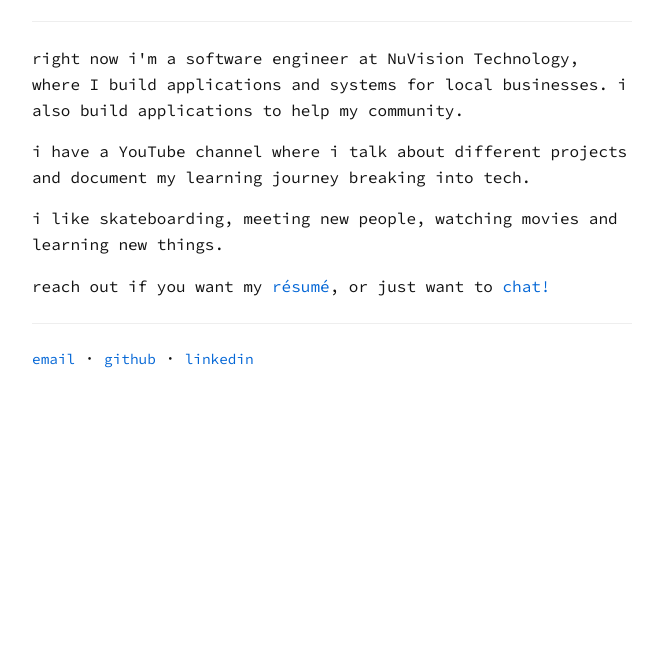
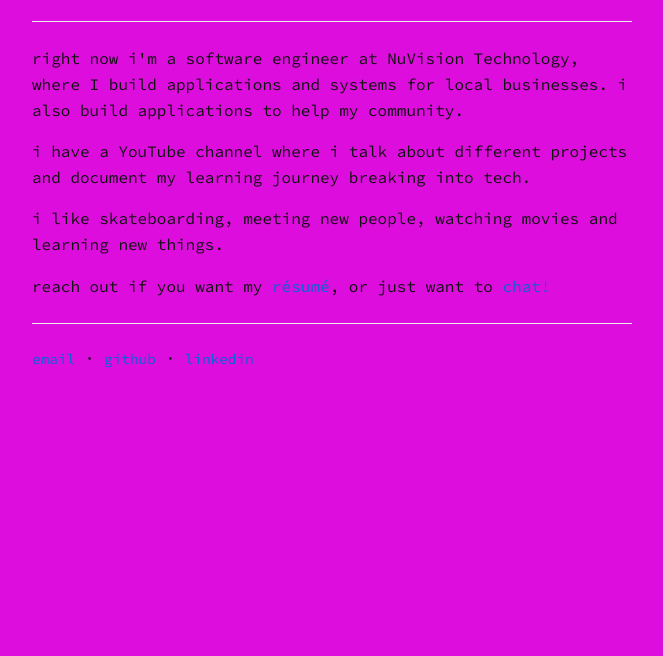
Before and after one commit to Jevsunbo/portfolio, a plain HTML site: page index.html in a window 1280 px wide. Shown: the part 144-800 px from the top of the page, without its empty margins (0-663 px from the left). Drawn offline with Linux system fonts and the light colour scheme.

Commit message:
made the background pink to show as an example to natalie

```diff
--- a/style.css
+++ b/style.css
@@ -9,7 +9,7 @@ font-family: "Source Code Pro", monospace;
   margin: 0;
   padding: 2rem;
   color: #111;
-  background: #fff;
+  background: #dd0edd;
 }
 
 a {
```
